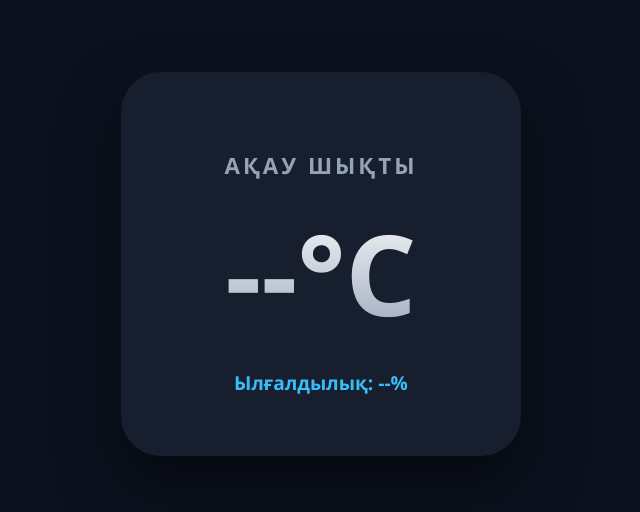
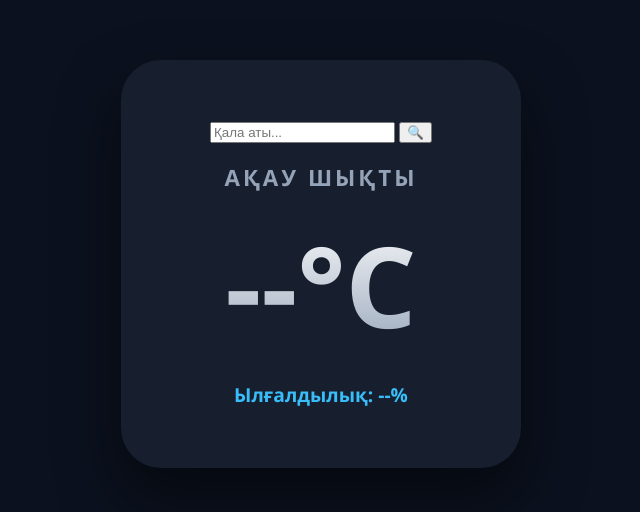
Before and after one commit to NupitStigger/Rahhmmf, a plain HTML site: page index.html in a window 1280 px wide. Shown: the part 136-648 px from the top of the page, without its empty margins (319-959 px from the left). Drawn offline with Linux system fonts and the light colour scheme; no server answers.

Commit message:
Update index.html

```diff
--- a/index.html
+++ b/index.html
@@ -8,9 +8,15 @@
 </head>
 <body>
     <div class="weather-box">
+        <div class="search-container">
+            <input type="text" id="cityInput" placeholder="Қала аты...">
+            <button id="searchBtn">🔍</button>
+        </div>
+
         <h2 id="cityName">Жүктелуде...</h2>
         <div class="temp" id="temperature">--°C</div>
         <div class="info">Ылғалдылық: <span id="humidity">--</span>%</div>
+        <div id="errorMessage" class="error"></div>
     </div>
     <script src="script.js"></script>
 </body>
```
